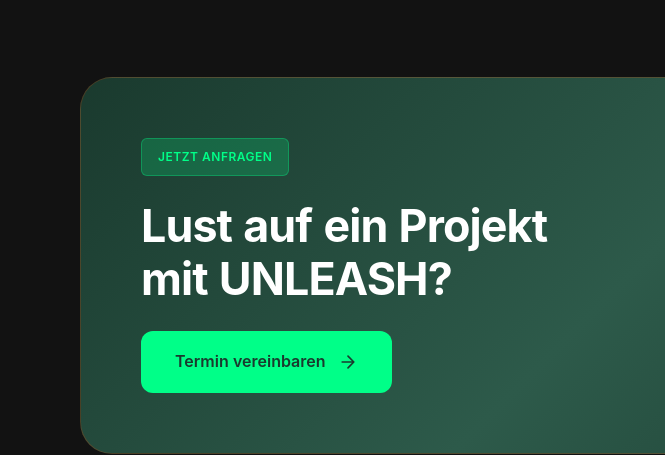
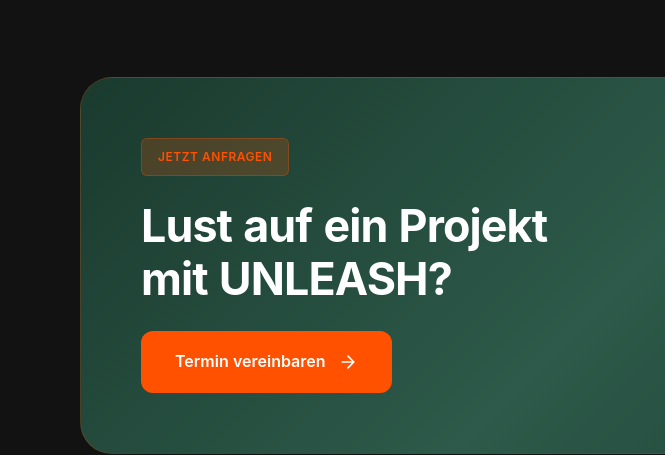
Before and after one commit to Unleashmarketing/unleash-marketing, a plain HTML site: page index.html in a window 1280 px wide. Shown: the part 3840-4295 px from the top of the page, 0-665 px from the left. Drawn offline with Linux system fonts and the light colour scheme.

Commit message:
Update index.html

```diff
--- a/index.html
+++ b/index.html
@@ -1461,15 +1461,15 @@
 .cta__badge {
     display: inline-block;
     width: fit-content;
-    background: rgba(0, 255, 136, 0.2);
-    color: #00FF88;
+    background: rgba(255, 81, 0, 0.2);
+    color: var(--color-primary);
     padding: 8px 16px;
     border-radius: 6px;
     font-size: 12px;
     font-weight: 600;
     letter-spacing: 0.5px;
     text-transform: uppercase;
-    border: 1px solid rgba(0, 255, 136, 0.3);
+    border: 1px solid rgba(255, 81, 0, 0.3);
 }
 
 .cta__title-new {
@@ -1485,8 +1485,8 @@
     display: inline-flex;
     align-items: center;
     gap: 12px;
-    background: #00FF88;
-    color: #1a3a2e;
+    background: var(--color-primary);
+    color: #FFFFFF;
     padding: 16px 32px;
     border-radius: 12px;
     text-decoration: none;
@@ -1498,7 +1498,7 @@
 }
 
 .cta__button-new:hover {
-    background: #00DD77;
+    background: #E64600;
     transform: translateY(-2px);
     box-shadow: 0 12px 40px rgba(0, 255, 136, 0.3);
 }
```
